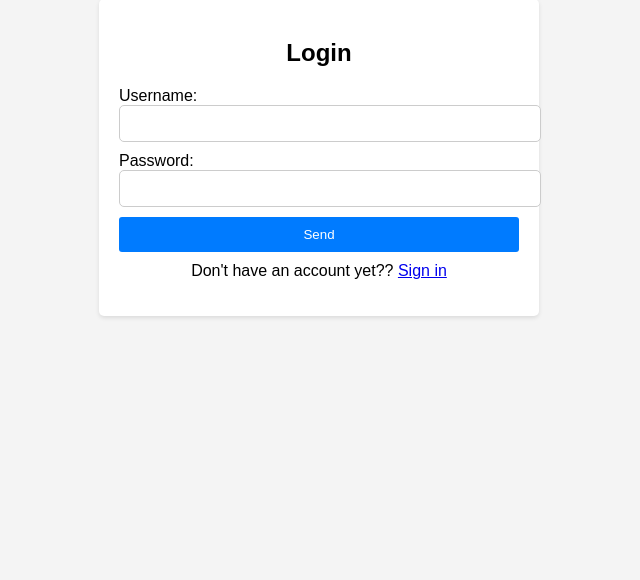
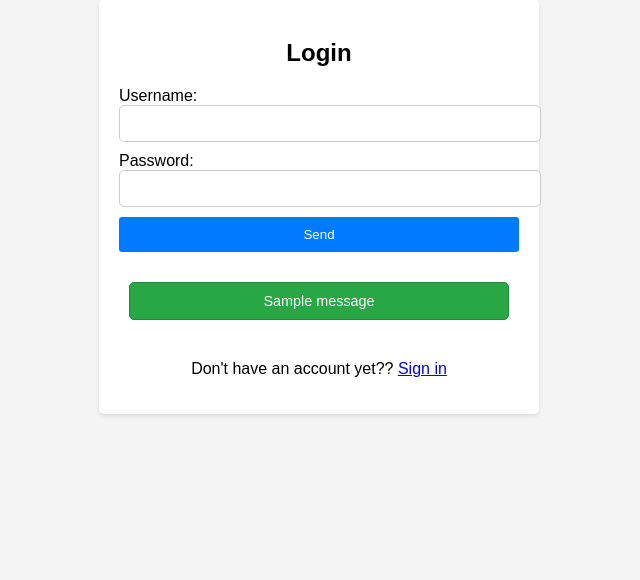
Before and after one commit to rafaelrodrigues-dev/social-network, a Django app: page /a/login/ in a window 1280 px wide. Shown: the part 69-649 px from the top of the page, without its empty margins (321-961 px from the left). Run offline with Django 5.2, Linux system fonts and the light colour scheme; tables that the repository leaves empty hold one stand-in row (values such as "Sample post"); one stand-in notice (Sample message) is shown.

Commit message:
Added feedback messages for user login and registration, including styles and templates for display

```diff
--- a/authors/templates/authors/pages/login.html
+++ b/authors/templates/authors/pages/login.html
@@ -11,6 +11,7 @@
             </div>
             <button type="submit">Send</button>
         </form>
+        {% include "global/partials/messages.html" %}
         <p>Don't have an account yet?? <a href="{% url "authors:register" %}">Sign in</a></p>
     </section>
 </main>
--- a/authors/views.py
+++ b/authors/views.py
@@ -1,9 +1,11 @@
 from django.shortcuts import render, redirect
 from authors.forms import RegisterForm, LoginForm
 from django.contrib.auth import get_user_model
+from django.utils.translation import gettext_lazy as _
 from django.http import Http404
 from django.contrib.auth import authenticate, login
 from django.urls import reverse
+from django.contrib import messages
 
 User = get_user_model()
 
@@ -33,13 +35,14 @@ def register_create(request):
 
         del(request.session['register_form_data'])
 
+        messages.success(request,_('User registered successfully'))
+
         return redirect(reverse('publications:home'))
 
     return redirect(reverse('authors:register'))
 
 def login_view(request):
-    form_data = request.session.get('login_form_data',None)
-    form = LoginForm(form_data)
+    form = LoginForm()
     return render(request,'authors/pages/login.html',context={
         'form':form,
     }
@@ -48,7 +51,6 @@ def login_view(request):
 def login_create(request):
     if not request.method == 'POST':
         raise Http404()
-    request.session['login_form_data'] = request.POST
 
     form = LoginForm(request.POST)
 
@@ -57,8 +59,17 @@ def login_create(request):
             username=form.cleaned_data['username'],
             password=form.cleaned_data['password']
         )
+
         if authenticated_user:
             login(request,authenticated_user)
-            del(request.session['login_form_data'])
+            messages.success(request,_('Login successful'))
+
             return redirect(reverse('publications:home'))
+
+        else:
+            messages.error(request,_('Invalid credentials'))
+
+    else:
+        messages.error(request,_('Invalid username or password'))
+
     return redirect(reverse('authors:login'))
--- a/base_static/global/css/styles.css
+++ b/base_static/global/css/styles.css
@@ -154,13 +154,43 @@ footer {
     margin-top: 10px;
 }
 
-
 .form-group {
     margin-bottom: 15px;
 }
 
-.error-message {
-    color: red;
-    font-size: 0.875em;
-    margin-top: 5px;
+.messages {
+    margin: 20px auto;
+    max-width: 600px;
+    padding: 10px;
+    border-radius: 5px;
 }
+
+.message {
+    padding: 10px;
+    margin-bottom: 10px;
+    border-radius: 5px;
+    font-size: 0.9em;
+    color: #fff;
+    text-align: center;
+}
+
+.message-success {
+    background-color: #28a745;
+    border: 1px solid #218838;
+}
+
+.message-error {
+    background-color: #dc3545;
+    border: 1px solid #c82333;
+}
+
+.message-warning {
+    background-color: #ffc107;
+    border: 1px solid #e0a800;
+    color: #212529;
+}
+
+.message-info {
+    background-color: #17a2b8;
+    border: 1px solid #117a8b;
+}
--- /dev/null
+++ b/base_templates/global/partials/messages.html
@@ -0,0 +1,9 @@
+{% if messages %}
+    <div class="messages">
+        {% for message in messages %}
+            <div class="message {{message.tags}}">
+                {{ message }}
+            </div>
+        {% endfor %}
+    </div>
+{% endif %}
--- a/publications/templates/publications/pages/home.html
+++ b/publications/templates/publications/pages/home.html
@@ -2,6 +2,7 @@
 {% block content %}
 <main>
     <section class="posts">
+        {% include "global/partials/messages.html" %}
         <h2>Lastest posts</h2>
         {% for publication in publications %}
             {% include "publications/partials/publication.html" %}
```
Also changed, not shown: authors/tests/test_authors_login_form.py (added, +10 -0 lines), authors/tests/test_authors_register_form.py (renamed from authors/tests/test_authors_register.py, +1 -1 lines), project/settings.py (+10 -0 lines), tests/functional_tests/authors/base.py (+5 -0 lines), tests/functional_tests/authors/test_login_page.py (added, +35 -0 lines), tests/functional_tests/authors/test_register_page.py (renamed from tests/functional_tests/authors/test_authors_register.py, +6 -8 lines), locale/pt_BR/LC_MESSAGES/django.po, 1 other file.
